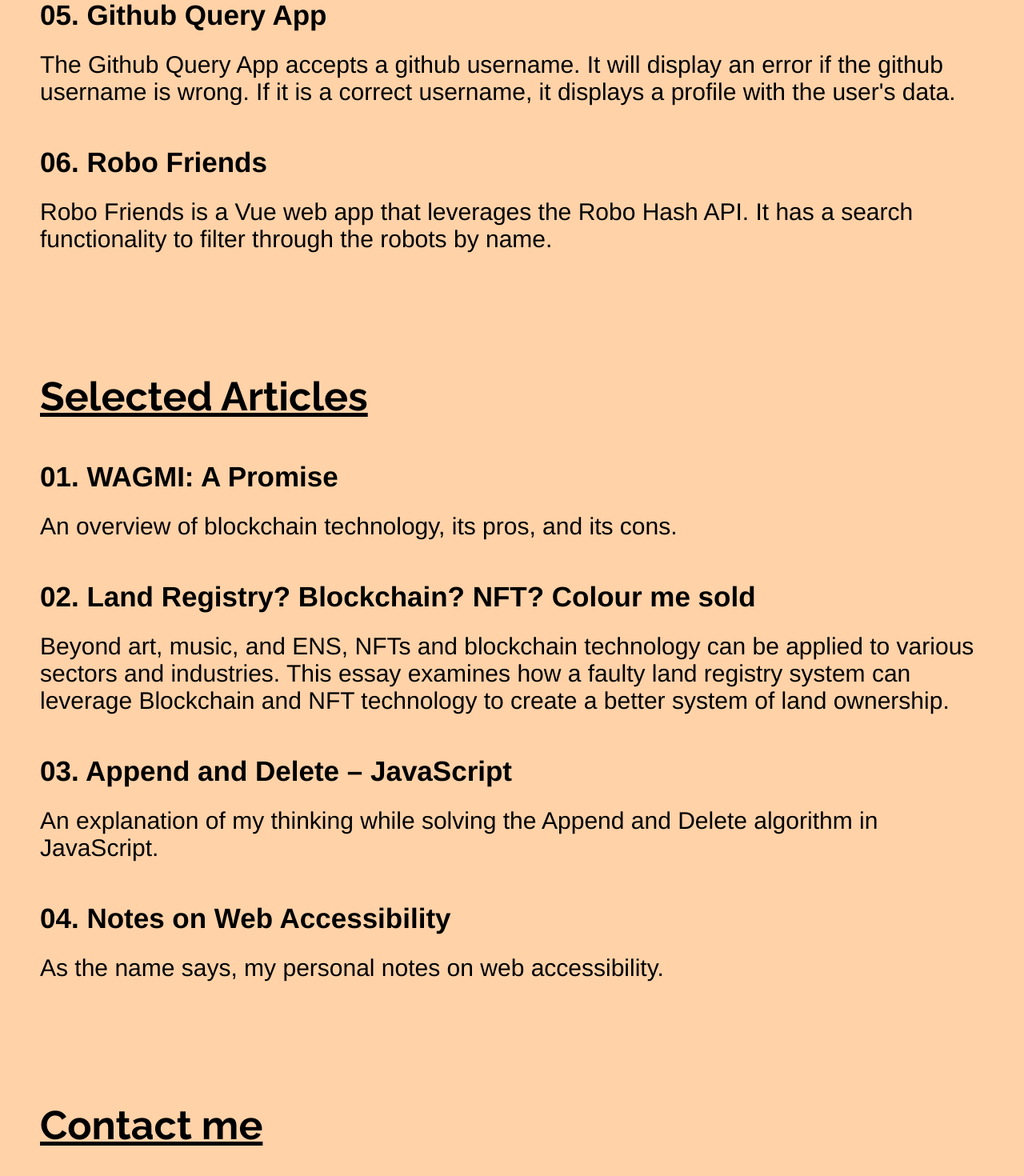
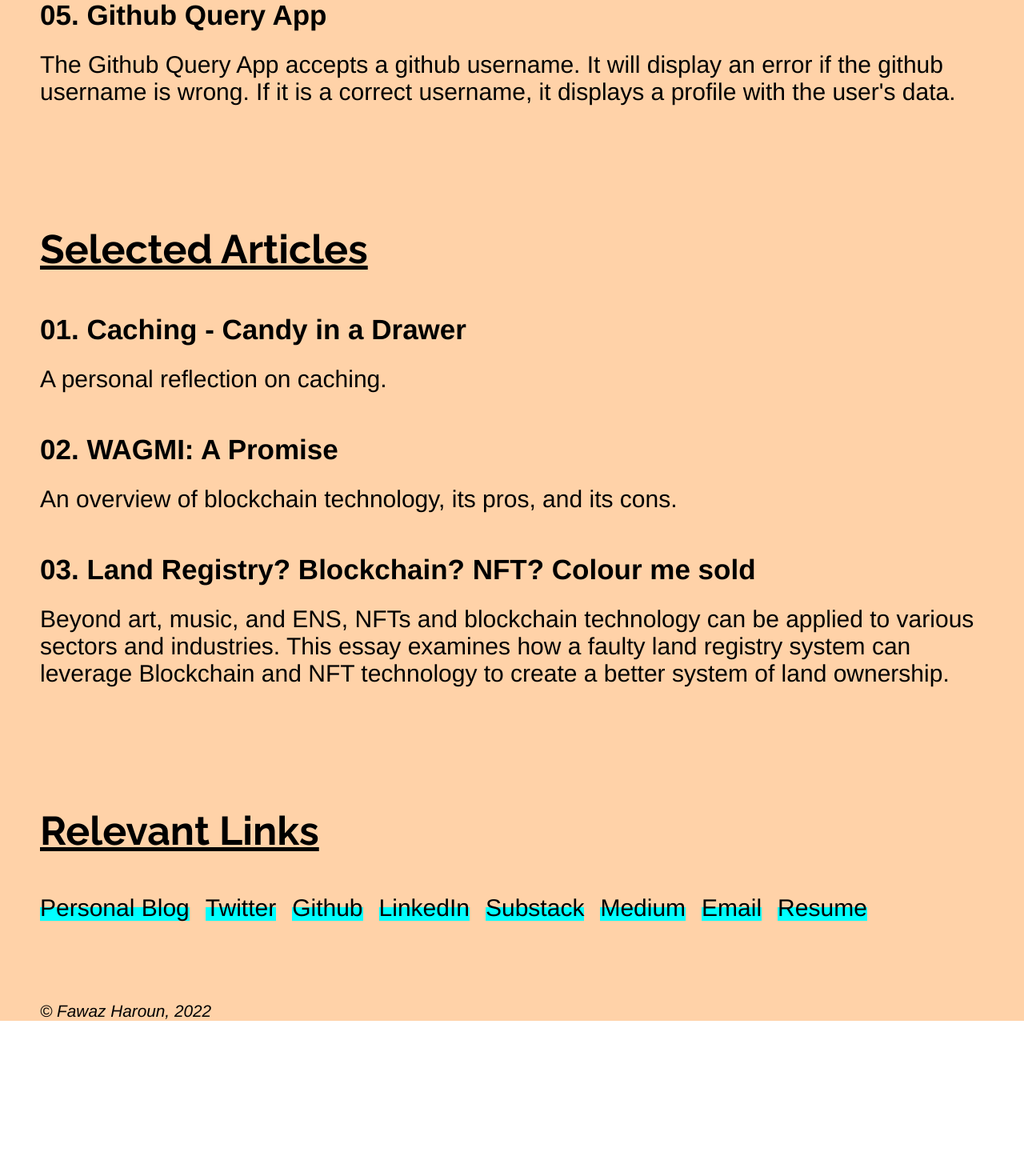
Before and after one commit to Exalted100/portfolio-v2, a Vue app: page / in a window 1280 px wide. Shown: the part 1326-2796 px from the top of the page at 80% size. After the commit the page ends 2602 px from the top, so only its background shows below. Built offline with nearby package versions, Linux system fonts and the light colour scheme.

Commit message:
feat: made resume and article updates to the portfolio

```diff
--- a/public/index.html
+++ b/public/index.html
@@ -10,12 +10,12 @@
       content="Fawaz Haroun, software developer in Lagos, Nigeria."
     />
 
-    <meta name="keywords" content="Software developer, Lagos, Nigeria, Frontend developer">
+    <meta name="keywords" content="Software engineer, Lagos, Nigeria, Frontend developer">
     <meta name="author" content="Fawaz Haroun">
-    <meta property="og:title" content="Fawaz haroun - Portfolio">
+    <meta property="og:title" content="Fawaz Haroun - Portfolio">
     <meta property="og:type" content="website">
     <meta property="og:site_name" content="Exalted100 Portfolio">
-    <meta property="og:url" content="https://exalted-portfolio-v2.netlify.app/">
+    <meta property="og:url" content="https://fawazharoun.com">
     <meta property="og:locale" content="en_US">
 
     <meta property="twitter:site" content="Exalted100 Portfolio">
--- a/src/App.vue
+++ b/src/App.vue
@@ -3,7 +3,7 @@
     <p class="modeToggle" v-on:click="changeMode">{{ modeIcon }}</p>
     <Title title="Fawaz Haroun" />
     <p>
-      I’m a web developer in Lagos, Nigeria, with a passion for smooth and easy to use UIs. Some things I like to do are reading, writing, drawing (bad art), and learning things that momentarily catch my interest. I strongly believe in growth - and putting yourself in positions that force growth. Much like learning to swim by jumping into water or learning to drive by grabbing a steering wheel, after preparing your best to avoid drowning or crashing. George Brecht said “the whole universe interests me”. I share the sentiment, except that I have realized building things interests me above all.
+      I’m a software engineer in Lagos, Nigeria. Some things I like to do are reading, writing, drawing (bad art), and learning things that momentarily catch my interest (currently Japanese). I strongly believe in growth - and putting yourself in positions that force growth. Much like learning to swim by jumping into water or learning to drive by grabbing a steering wheel, after preparing your best to avoid drowning or crashing. George Brecht said “the whole universe interests me”. I share the sentiment, except that I have realized building things interests me above all.
     </p>
 
     <Title title="Selected Works" />
@@ -12,7 +12,7 @@
     <Title title="Selected Articles" />
     <SelectedList v-for="item in articles" v-bind:item="item" v-bind:key="item.link" />
 
-    <Title title="Contact me" />
+    <Title title="Relevant Links" />
     <Contacts v-for="contact in contacts" v-bind:contact="contact" v-bind:key="contact.link" />
 
     <p id="copyright">
--- a/src/assets/articles.js
+++ b/src/assets/articles.js
@@ -1,24 +1,19 @@
 const articles = [
     {
-        title: "01. WAGMI: A Promise",
+        title: "01. Caching - Candy in a Drawer",
+        link: "https://blog.fawazharoun.com/caching-basics",
+        description: "A personal reflection on caching."
+    },
+    {
+        title: "02. WAGMI: A Promise",
         link: "https://dropoflife.substack.com/p/wagmi-a-promise",
         description: "An overview of blockchain technology, its pros, and its cons."
     },
     {
-        title: "02. Land Registry? Blockchain? NFT? Colour me sold",
+        title: "03. Land Registry? Blockchain? NFT? Colour me sold",
         link: "https://dropoflife.substack.com/p/land-registry-blockchain-nft-colour",
         description: "Beyond art, music, and ENS, NFTs and blockchain technology can be applied to various sectors and industries. This essay examines how a faulty land registry system can leverage Blockchain and NFT technology to create a better system of land ownership."
     },
-    {
-        title: "03. Append and Delete – JavaScript",
-        link: "https://exalted100.medium.com/append-and-delete-javascript-f65671e711ce",
-        description: "An explanation of my thinking while solving the Append and Delete algorithm in JavaScript."
-    },
-    {
-        title: "04. Notes on Web Accessibility",
-        link: "https://exalted100.medium.com/notes-on-web-accessibility-ada0446b08c5",
-        description: "As the name says, my personal notes on web accessibility."
-    }
 ]
 
 export default articles
--- a/src/assets/contacts.js
+++ b/src/assets/contacts.js
@@ -1,4 +1,8 @@
 const contacts = [
+    {
+        title: "Personal Blog",
+        link: "https://blog.fawazharoun.com"
+    },
     {
         title: "Twitter",
         link: "https://twitter.com/Exalted100"
--- a/src/assets/works.js
+++ b/src/assets/works.js
@@ -24,11 +24,6 @@ const works = [
         link: "https://github-query-app.netlify.app/",
         description: "The Github Query App accepts a github username. It will display an error if the github username is wrong. If it is a correct username, it displays a profile with the user's data."
     },
-    {
-        title: "06. Robo Friends",
-        link: "https://vue-robo-friends.netlify.app/",
-        description: "Robo Friends is a Vue web app that leverages the Robo Hash API. It has a search functionality to filter through the robots by name."
-    }
 ]
 
 export default works
```
Also changed, not shown: 2 other files (tests, documents, lock files or other folders).
